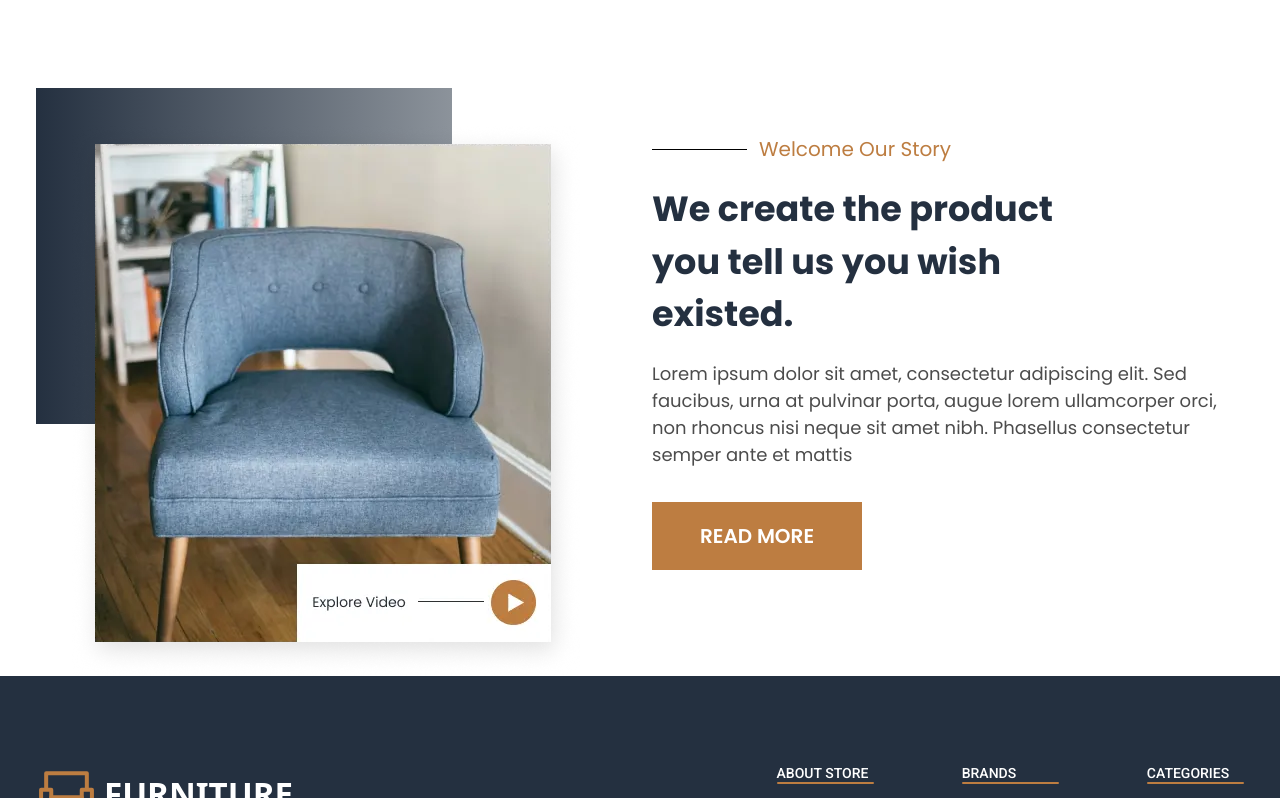
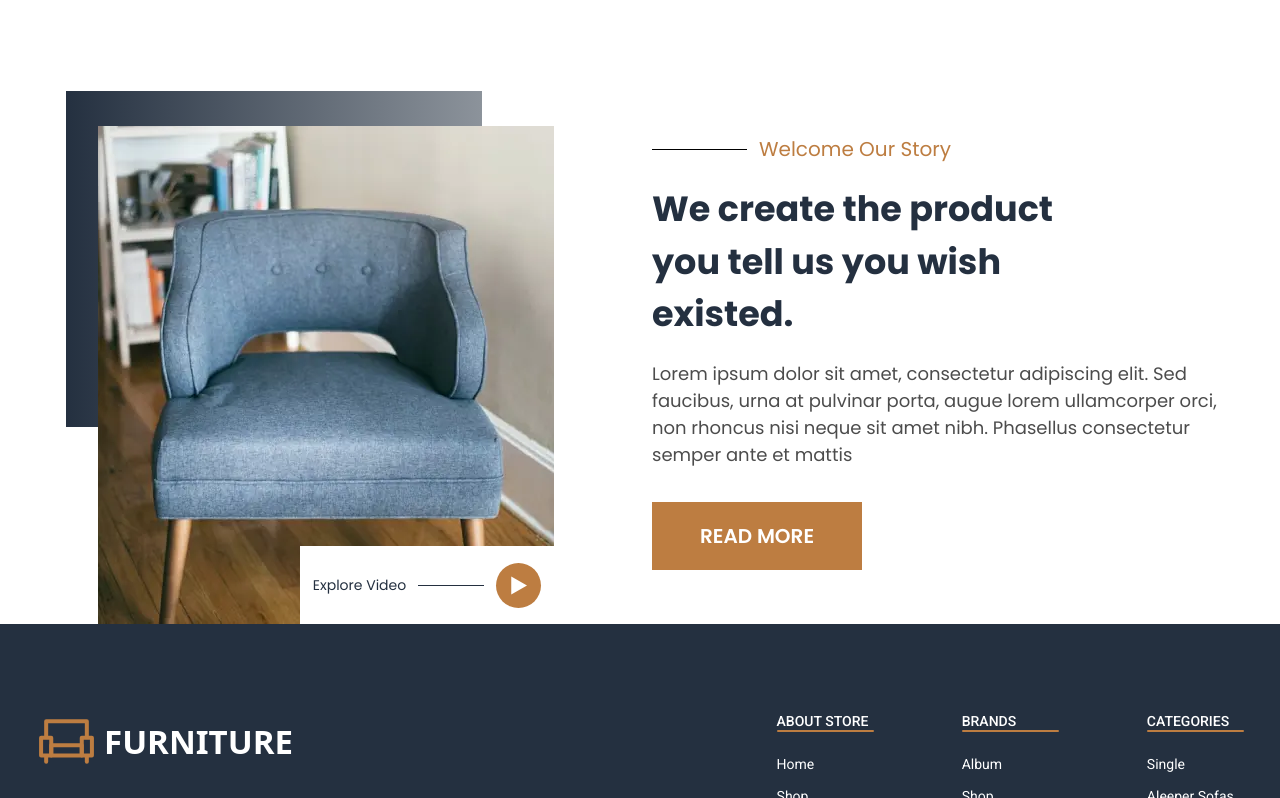
Before and after one commit to vikram-jakhar/Design, a React (Vite) app: page /shop in a window 1280 px wide. Shown: the part 802-1600 px from the top of the page. Built offline with nearby package versions, Linux system fonts and the light colour scheme.

Commit message:
add modals

```diff
--- a/src/components/Herosec.jsx
+++ b/src/components/Herosec.jsx
@@ -51,7 +51,7 @@ const Herosec = () => {
                                             <span className="flex bg-white group-hover:bg-[#BD7D41] absolute -left-3 duration-500 -rotate-45 h-[2px] w-5 mb-1"></span>
                                         </div>) : (<Serchicon />)}
                                     </span>
-                                    <input type='text' placeholder='  Sarch.....' className={`transition-all  ease-in duration-300 rounded max-sm:hidden ${isSearchOpen ? "w-[120px]" : "w-[0]"}`} />
+                                    <input type='text' placeholder=' namaste 🙏 just ' className={`transition-all  ease-in duration-300 rounded max-sm:hidden ${isSearchOpen ? "w-[120px]" : "w-[0]"}`} />
                                 </div>
                                 <Carthicon />
                             </div>
@@ -72,7 +72,7 @@ const Herosec = () => {
                         </div>
                     </nav>
                     <div className='flex justify-center items-center'>
-                        <input type='text' placeholder='  Sarch.....' className={` transition-all ease-in duration-500 rounded max-sm:block sm:hidden ${isSearchOpen ? "w-[220px]" : "w-[0] "}`} />
+                        <input type='text' placeholder='namaste 🙏 just ' className={` transition-all ease-in duration-500 rounded max-sm:block sm:hidden ${isSearchOpen ? "w-[220px]" : "w-[0] "}`} />
 
                     </div>
                     <div className='text-center'>
--- a/src/components/Product.jsx
+++ b/src/components/Product.jsx
@@ -1,8 +1,23 @@
-import React from 'react'
+import React, { useState } from 'react'
 import Export_img from '../assets/img/explore_img.webp'
 import Commonbtn from './ComanBtn'
+import { Play } from '../svgFile/svg'
+import video from '../assets/img/video.mp4'
 
 const Product = () => {
+    const [modl, setmodl] = useState(false);
+    const open = () => {
+        setmodl(true);
+    };
+    const close = () => {
+        setmodl(false);
+    };
+    if (modl === true) {
+        document.body.classList.add("overflow-hidden");
+    } else {
+        document.body.classList.remove("overflow-hidden");
+    }
+
     return (
         <>
             <div>
@@ -10,8 +25,41 @@ const Product = () => {
                     <div className='  grid grid-cols-1 lg:grid-cols-2 mt-[128px]'>
                         <div className='span-cols-2 w-full px-3 flex justify-center'>
                             <div className='relative'>
-                                <img className='w-full ' src={Export_img} alt="Export_img" />
+                                <img className='w-full relative ' src={Export_img} alt="Export_img" />
                                 <span className='w-[280px] h-[200px] sm:w-[416px] sm:h-[336px] left-[-2%] top-[-8%] sm:left-[-7%] sm:top-[-7%] absolute z-[-1] bg-[linear-gradient(270deg,#8C939B_0%,_#243040_100%)]' />
+                                <div className='w-[254px] h-[78px] bg-white flex justify-center gap-3 items-center absolute bottom-0 right-0'>
+                                    <p className='text-[14px] text-[#243040] font-poppins font-normal'>Explore Video</p>
+                                    <span className='w-[66px] h-[1px] bg-[#243040]'></span>
+                                    <span onClick={open} className='w-[45px] h-[45px] bg-[#BD7D41] rounded-[50px] flex justify-center items-center cursor-pointer'>
+                                        <Play />
+                                    </span>
+                                </div>
+                                {modl && (
+                                    <div
+                                        onClick={close}
+                                        className="backdrop-blur-md flex justify-center items-center h-screen top-[0] w-screen fixed left-0 z-20 "
+                                    >
+                                        <div className="md:max-w-[360px] ">
+                                            <div className={`${modl ? "" : ""} `}>
+                                                <div className="relative flex justify-center">
+
+                                                    <video
+                                                        className=" max-w-[400px] max-h-[400px] w-full h-full"
+                                                        autoPlay
+                                                        controls
+                                                    >
+                                                        <source src={video} type="video/mp4" />
+                                                    </video>
+
+                                                    <div onClick={close} className="z-20 relative cursor-pointer group ">
+                                                        <span className="flex bg-white  group-hover:bg-[#BD7D41]  absolute -right-0 duration-500 top-[-12px] rotate-45 h-[2px] w-6"></span>
+                                                        <span className="flex bg-white group-hover:bg-[#BD7D41] absolute -right-0 duration-500 -rotate-45 h-[2px] w-6 top-[-12px]"></span>
+                                                    </div>
+                                                </div>
+                                            </div>
+                                        </div>
+                                    </div>
+                                )}
                             </div>
                         </div>
                         <div className='span-cols-2 w-full mt-2  px-3 mb-6 lg:mb-0 '>
--- a/src/components/SopingStore.jsx
+++ b/src/components/SopingStore.jsx
@@ -30,7 +30,7 @@ const mycardinfo = [
         img: Sofa_6
     },
 ]
-const Oursection = () => {
+const SopingStore = () => {
     const [sidebar, setSidebar] = useState(false);
     const [cart, setCart] = useState([])
     function addcart(mycard) {
@@ -71,8 +71,8 @@ const Oursection = () => {
             </div>
         </div>
     ))
-    const mycard = mycardinfo.map((mycard) => (
-        <div className=' w-full sm576:w-1/2 lg:w-1/3 px-3 pt-[10px] sm:pt-[42px]'>
+    const mycard = mycardinfo.map((mycard, index) => (
+        <div key={index} className=' w-full sm576:w-1/2 lg:w-1/3 px-3 pt-[10px] sm:pt-[42px]'>
             <div className='p-[18px_10px_40px_10px] md:p-[18px_23px_53px_23px] lg:p-[18px_10px_53px_10px] min-[1200px]:p-[18px_23px_53px_23px] max-w-[422px] max-h-[483px] w-full h-full duration-300 cursor-pointer hover:shadow-[6px_13px_38px_0px] hover:shadow-[#0000001f] mx-auto lg:mx-0' data-aos='zoom-in'>
                 <img src={mycard.img} alt="" />
                 <div className=' flex items-center justify-between mt-[19px]'>
@@ -120,4 +120,4 @@ const Oursection = () => {
     )
 }
 
-export default Oursection
+export default SopingStore
--- a/src/svgFile/svg.jsx
+++ b/src/svgFile/svg.jsx
@@ -79,3 +79,11 @@ export const Right_Arow =()=>{
 </svg>
     )
 }
+export const Play =()=>{
+    return(
+<svg width="16" height="19" viewBox="0 0 16 19" fill="none" xmlns="http://www.w3.org/2000/svg">
+<path d="M16 9.5L0.249999 18.5933L0.25 0.406733L16 9.5Z" fill="white"/>
+</svg>
+
+    )
+}
```
Also changed, not shown: src/assets/img/explore_img.webp, 1 other file (tests, documents, lock files or other folders).
